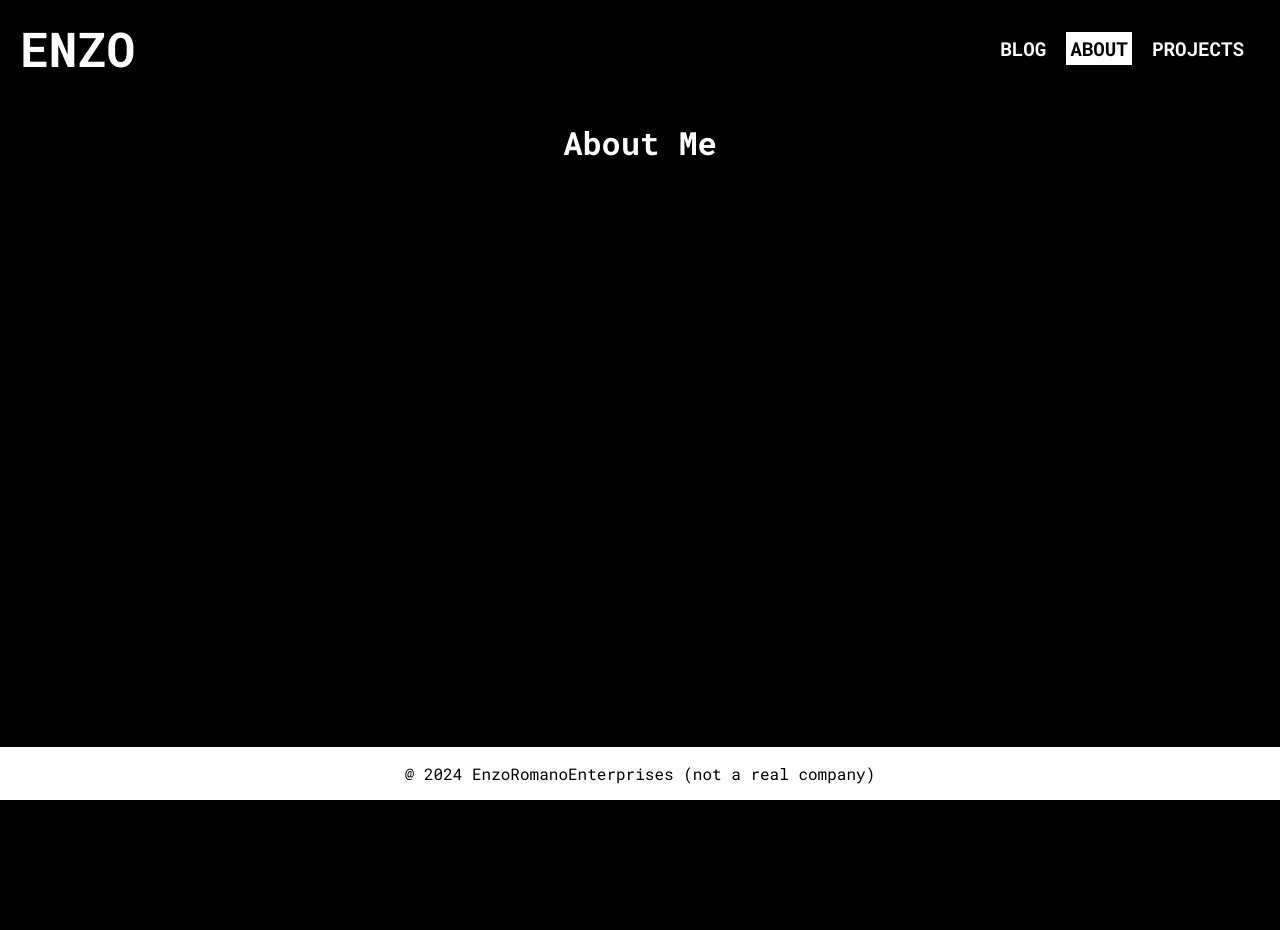
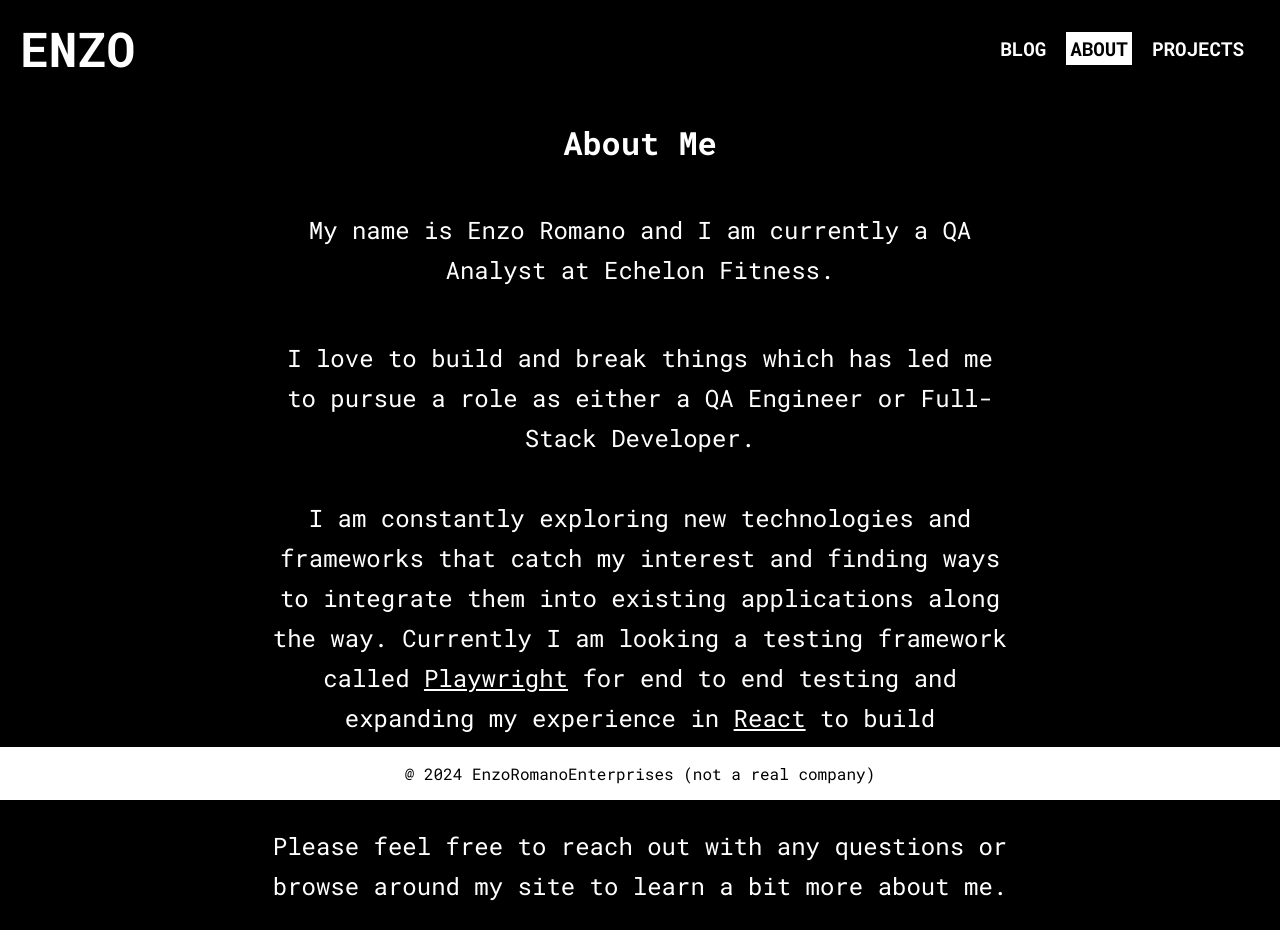
Before and after one commit to enzosromano/portfolio, a React (Create React App) app: page /about in a window 1280 px wide. Before the commit the page ends 800 px from the top, so only its background shows below. Built offline with nearby package versions, Linux system fonts and the light colour scheme.

Commit message:
added text to about page

```diff
--- a/src/pages/About.tsx
+++ b/src/pages/About.tsx
@@ -3,6 +3,28 @@ export default function Links() {
         <div>
             <h1>About Me</h1>
 
+            <div className="summary">
+                <p>
+                    My name is Enzo Romano and I am currently a QA Analyst at Echelon Fitness.
+                </p>
+                <p>
+                    I love to build and break things which has led me to pursue a role as
+                    either a QA Engineer or Full-Stack Developer.
+                    <br></br><br></br>
+                    I am constantly exploring new technologies and frameworks that catch
+                    my interest and finding ways to integrate them into existing applications
+                    along the way. Currently I am looking a testing framework called&nbsp;
+                        <a href="https://playwright.dev/" target="_blank" rel="noreferrer">Playwright</a>
+                    &nbsp;for end to end testing and expanding my experience in&nbsp;
+                        <a href="https://react.dev/" target="_blank" rel="noreferrer">React</a>
+                    &nbsp;to build interactive frontends.
+                </p>
+                <p>
+                    Please feel free to reach out with any questions or browse around my site to learn
+                    a bit more about me.
+                </p>
+            </div>
+
         </div>
     )
 }
--- a/src/styles.css
+++ b/src/styles.css
@@ -169,7 +169,7 @@ body {
 .slide-in {
     transform: translateX(0) !important;
     opacity: 1 !important;
-  }
+}
 
 /* BLOG PAGE -  Fix these classnames! These are just for testing currently!!! */
 .test1 {
@@ -189,3 +189,21 @@ body {
 ul {
     list-style-type: none;
 }
+
+/* ABOUT PAGE */
+
+.summary {
+    display: flex;
+    flex-direction: column;
+    align-items: center;
+    justify-content: center;
+    text-align: center;
+    margin: 20px 20vw 0 20vw;
+    font-size: 1.5rem;
+
+    line-height: 2.5rem;
+}
+
+.summary a {
+    color: white;
+}
```
